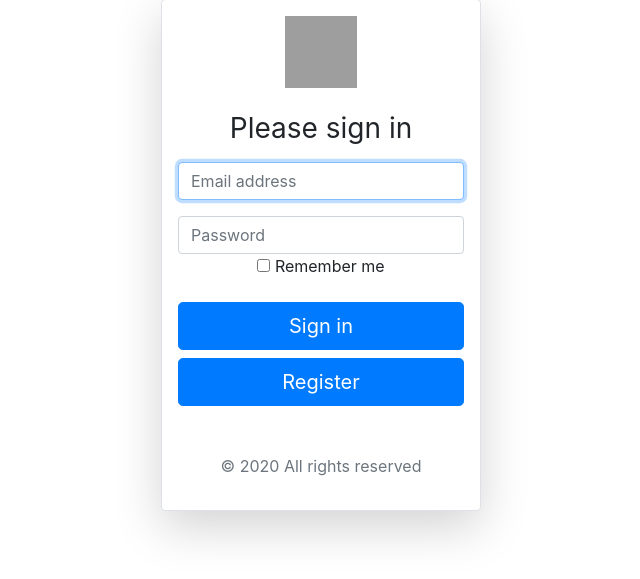
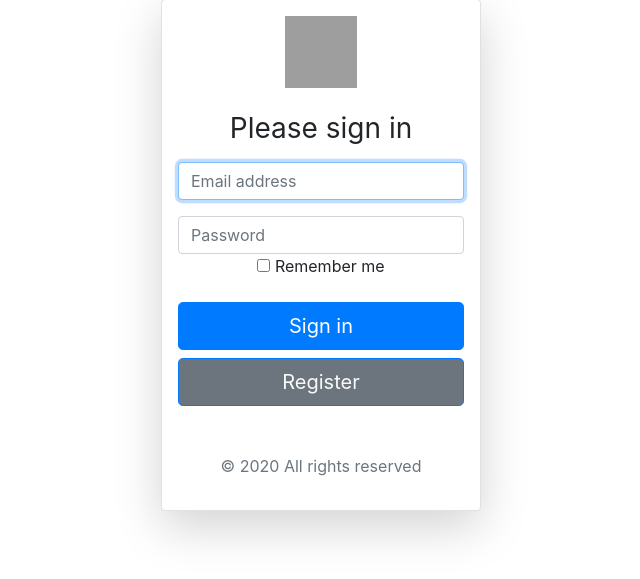
Before and after one commit to decipher111/abcxyz, a Flask app: page / in a window 1280 px wide. Shown: the part 145-724 px from the top of the page, without its empty margins (319-959 px from the left). Run offline with Flask 2, Linux system fonts and the light colour scheme; some libraries are stand-ins or nearby versions; grey boxes are pictures that could not be loaded.

Commit message:
initial commit

```diff
--- a/sample.py
+++ b/sample.py
@@ -1,5 +1,4 @@
 from flask import Flask, render_template, flash, redirect, url_for, session, request, logging
-#from data import Articles
 from flaskext.mysql import MySQL
 from wtforms import Form, StringField, TextAreaField, PasswordField, validators, DateField, IntegerField
 from passlib.hash import sha256_crypt
@@ -29,6 +28,10 @@ class RegisterFrom(Form):
    mobile_no = IntegerField('Mobile Number', [validators.Length(min=10)])
    address = TextAreaField('Address', [validators.length(max=200)])
    dob = DateField('Date of Birth',format='%d-%m-%Y')
+
+def move_forward():
+   #Moving forward code
+   print("Moving Forward...")
 
 @app.route('/register', methods = ['GET', 'POST'])
 def register():
--- a/templates/_signin.html
+++ b/templates/_signin.html
@@ -26,7 +26,7 @@
         </label>
       </div>
       <button class="btn btn-lg btn-primary btn-block" id="btn" type="submit">Sign in</button>
-      <button class="btn btn-lg btn-primary btn-block" type="submit">Register</button>
+      <button class="btn btn-lg btn-primary btn-block bg-secondary" type="submit"><a class="text-light" href="{{ url_for('register')}}">Register</a></button>
       <p class="mt-5 mb-3 text-muted">&copy; 2020 All rights reserved</p>
     </form>
   </div>
```
